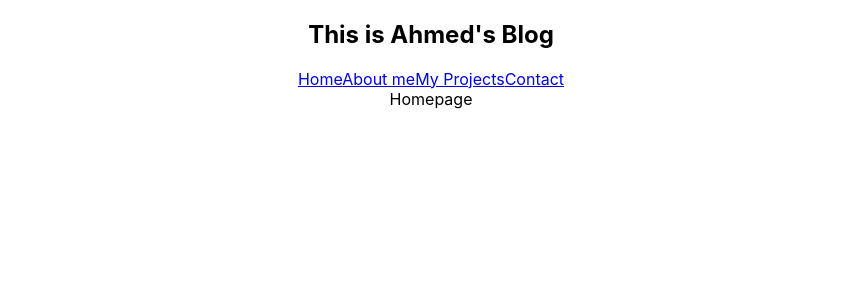
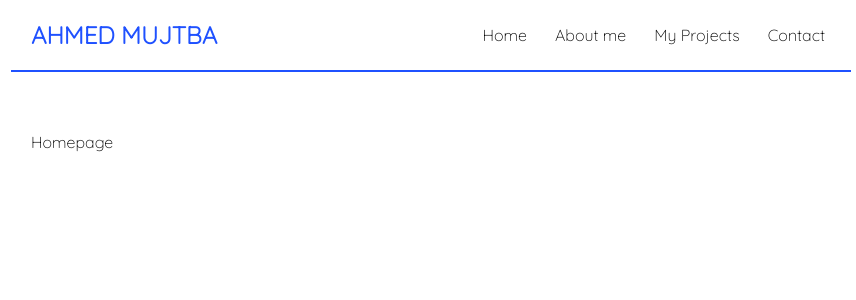
Before and after one commit to ahmedmujtba/react-blog, a React (Create React App) app in the folder react-blog/: page / in a window 1280 px wide. Shown: the top 300 px of the page, without its empty margins (209-1065 px from the left). Built offline with nearby package versions, Linux system fonts and the light colour scheme.

Commit message:
basic css styling

```diff
--- a/react-blog/src/App.css
+++ /dev/null
@@ -1,38 +0,0 @@
-.App {
-  text-align: center;
-}
-
-.App-logo {
-  height: 40vmin;
-  pointer-events: none;
-}
-
-@media (prefers-reduced-motion: no-preference) {
-  .App-logo {
-    animation: App-logo-spin infinite 20s linear;
-  }
-}
-
-.App-header {
-  background-color: #282c34;
-  min-height: 100vh;
-  display: flex;
-  flex-direction: column;
-  align-items: center;
-  justify-content: center;
-  font-size: calc(10px + 2vmin);
-  color: white;
-}
-
-.App-link {
-  color: #61dafb;
-}
-
-@keyframes App-logo-spin {
-  from {
-    transform: rotate(0deg);
-  }
-  to {
-    transform: rotate(360deg);
-  }
-}
--- a/react-blog/src/App.js
+++ b/react-blog/src/App.js
@@ -1,4 +1,3 @@
-import "./App.css";
 import Navbar from "./Navbar";
 import Home from "./Home";
 
--- a/react-blog/src/Navbar.js
+++ b/react-blog/src/Navbar.js
@@ -1,7 +1,7 @@
 const Navbar = () => {
   return (
     <nav className="navbar">
-      <h1>This is Ahmed's Blog</h1>
+      <h1>Ahmed Mujtba</h1>
       <div className="links">
         <a href="/">Home</a>
         <a href="/about">About me</a>
--- a/react-blog/src/index.css
+++ b/react-blog/src/index.css
@@ -1,13 +1,35 @@
-body {
+@import url("https://fonts.googleapis.com/css2?family=Quicksand:wght@300&display=swap");
+
+* {
   margin: 0;
-  font-family: -apple-system, BlinkMacSystemFont, 'Segoe UI', 'Roboto', 'Oxygen',
-    'Ubuntu', 'Cantarell', 'Fira Sans', 'Droid Sans', 'Helvetica Neue',
-    sans-serif;
-  -webkit-font-smoothing: antialiased;
-  -moz-osx-font-smoothing: grayscale;
+  font-family: "Quicksand";
+  color: black;
 }
-
-code {
-  font-family: source-code-pro, Menlo, Monaco, Consolas, 'Courier New',
-    monospace;
+.navbar {
+  padding: 20px;
+  display: flex;
+  align-items: center;
+  max-width: 800px;
+  margin: 0 auto;
+  border-bottom: 2px solid #1f51ff;
 }
+.navbar h1 {
+  color: #1f51ff;
+  text-transform: uppercase;
+}
+.navbar .links {
+  margin-left: auto;
+}
+.navbar a {
+  margin-left: 16px;
+  text-decoration: none;
+  padding: 6px;
+}
+.navbar a:hover {
+  color: #1f51ff;
+}
+.content {
+  max-width: 800px;
+  margin: 40px auto;
+  padding: 20px;
+}
```
